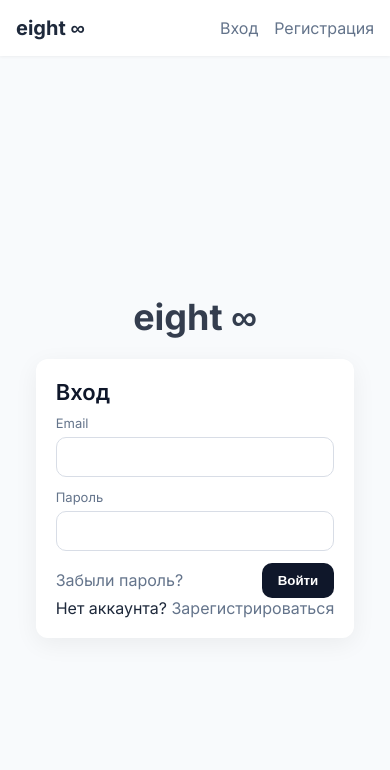
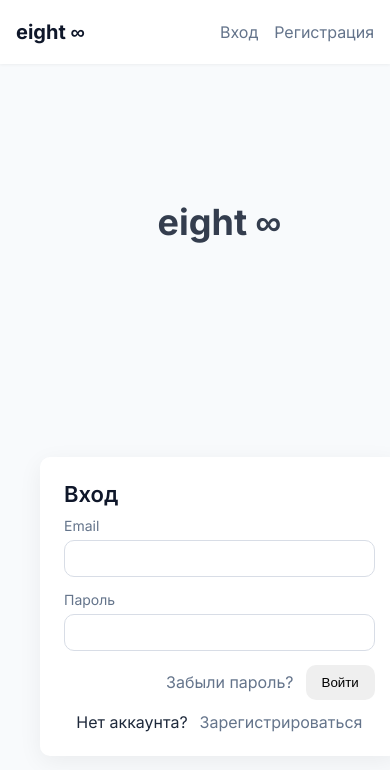
Before and after one commit to Andhmu/eight, a Nuxt app: page / in a window 390 px wide. Shown: the top 770 px of the page. Built offline with nearby package versions, Linux system fonts and the light colour scheme; no server answers.

Commit message:
Initial commit css-phone

```diff
--- a/assets/main.css
+++ b/assets/main.css
@@ -11,3 +11,5 @@
 @import './styles/pages.css';
 
 @import './styles/toast.css';
+
+@import './styles/auth.css';   /* <-- добавили */
--- /dev/null
+++ b/assets/styles/auth.css
@@ -0,0 +1,41 @@
+/* Центрирование и отсутствие лишнего скролла */
+
+.auth {
+
+  min-height: calc(100svh - var(--header-h));
+
+  display: grid;
+
+  place-content: center;
+
+  padding: 16px;
+
+  overflow: hidden; /* убираем паразитный скролл на мобилках */
+
+}
+
+
+
+/* Единая ширина карточек авторизации/регистрации/восстановления */
+
+.card--auth {
+
+  width: 100%;
+
+  /* фиксируем одинаковую ширину и пробиваем любые более узкие переопределения */
+
+  max-width: 420px !important;
+
+  margin-inline: auto;
+
+}
+
+
+
+/* На очень маленьких экранах оставляем комфортные поля */
+
+@media (max-width: 480px) {
+
+  .card--auth { max-width: 92vw !important; }
+
+}
--- a/assets/styles/base.css
+++ b/assets/styles/base.css
@@ -1,65 +1,53 @@
-:root{
+:root {
 
-  --color-primary:#0f172a;
+  --color-primary: #0f172a;
 
-  --color-accent:#3b82f6;
+  --color-accent: #3b82f6;
 
-  --color-text:#1e293b;
+  --color-text: #1e293b;
 
-  --color-muted:#64748b;
+  --color-muted: #64748b;
 
-  --color-bg:#f8fafc;
+  --color-bg: #f8fafc;
 
-  --radius:10px;
+  --radius: 10px;
 
-
-
-  --header-h:64px;
+  --header-h: 64px; /* высота шапки */
 
 }
 
 
 
-*{ box-sizing:border-box; }
+html,
 
-html,body{ height:100%; }
+body {
 
-html,body{ overflow-x:hidden; }          /* убираем горизонтальный скролл */
+  height: 100%;
 
-
-
-body{
-
-  font-family:'Inter', system-ui, sans-serif;
-
-  font-size:16px;
-
-  color:var(--color-text);
-
-  background:var(--color-bg);
-
-  margin:0;
-
-
-
-  -webkit-font-smoothing:antialiased;
-
-  -moz-osx-font-smoothing:grayscale;
-
-  -webkit-text-size-adjust:100%;
-
-  text-rendering:optimizeLegibility;
-
-  -webkit-tap-highlight-color:transparent;
+  overflow-x: hidden; /* убираем горизонтальный скролл */
 
 }
 
 
 
-/* мобайл */
+body {
 
-@media (max-width:640px){
+  font-family: 'Inter', system-ui, sans-serif;
 
-  :root{ --header-h:56px; }
+  font-size: 16px;
+
+  color: var(--color-text);
+
+  background: var(--color-bg);
+
+  margin: 0;
 
 }
+
+
+
+* {
+
+  box-sizing: border-box;
+
+}
--- a/assets/styles/buttons.css
+++ b/assets/styles/buttons.css
@@ -1,15 +1,49 @@
-.btn{
+.btn {
 
-  display:inline-block; padding:10px 16px; border-radius:var(--radius); border:none;
+  display: inline-block;
 
-  cursor:pointer; font-weight:600; text-decoration:none; text-align:center;
+  padding: 10px 16px;
 
-  transition:background .2s ease, color .2s ease, opacity .2s;
+  border-radius: var(--radius);
+
+  border: none;
+
+  cursor: pointer;
+
+  font-weight: 500;
+
+  text-decoration: none;
+
+  text-align: center;
+
+  transition: background 0.2s ease, color 0.2s ease, opacity 0.2s;
 
 }
 
-.btn--primary{ background:var(--color-primary); color:#fff; }
 
-.btn--light{ background:#e7f0fd; color:var(--color-primary); }
 
-.btn:hover{ opacity:.9; }
+.btn-primary {
+
+  background: var(--color-primary);
+
+  color: #fff;
+
+}
+
+
+
+.btn-light {
+
+  background: #e7f0fd;
+
+  color: var(--color-primary);
+
+}
+
+
+
+.btn:hover {
+
+  opacity: 0.9;
+
+}
--- a/assets/styles/forms.css
+++ b/assets/styles/forms.css
@@ -1,53 +1,85 @@
-.form{ display:grid; gap:12px; }         /* компактнее */
+.form {
 
-.field{ display:grid; gap:6px; }
+  display: grid;
 
-label{ font-size:13px; color:var(--color-muted); }
-
-
-
-.input{
-
-  height:42px;                           /* меньше высота на телефоне */
-
-  padding:10px 12px;
-
-  border:1px solid #d8dde6; border-radius:var(--radius);
-
-  outline:none; background:#fff;
-
-  transition:border-color .2s, box-shadow .2s;
-
-}
-
-.input:focus{
-
-  border-color:var(--color-accent);
-
-  box-shadow:0 0 0 3px rgba(59,130,246,.12);
+  gap: 14px;
 
 }
 
 
 
-.actions{
+.field {
 
-  display:flex; gap:12px; align-items:center;
+  display: grid;
 
-  justify-content:space-between;         /* симметрия слева/справа */
-
-  flex-wrap:wrap;
+  gap: 6px;
 
 }
 
 
 
-/* на очень узких — всё ровно и без переполнений */
+label {
 
-@media (max-width:420px){
+  font-size: 14px;
 
-  .actions{ gap:10px; }
-
-  .input{ height:40px; }
+  color: var(--color-muted);
 
 }
+
+
+
+.input {
+
+  padding: 10px 12px;
+
+  border: 1px solid #d8dde6;
+
+  border-radius: var(--radius);
+
+  outline: none;
+
+  background: #fff;
+
+  transition: border-color 0.2s;
+
+  width: 100%;
+
+}
+
+
+
+.input:focus {
+
+  border-color: var(--color-accent);
+
+}
+
+
+
+.actions {
+
+  display: flex;
+
+  gap: 12px;
+
+  justify-content: flex-end;
+
+  align-items: center;
+
+}
+
+
+
+.below {
+
+  margin-top: 12px;
+
+  display: flex;
+
+  gap: 12px;
+
+  flex-wrap: wrap;
+
+  justify-content: center;
+
+}
--- a/assets/styles/layout.css
+++ b/assets/styles/layout.css
@@ -1,49 +1,125 @@
-.header{
-  height:var(--header-h);
-  display:flex; align-items:center; justify-content:space-between;
-  padding:0 16px;
-  background:#fff;
-  box-shadow:0 1px 3px rgba(0,0,0,.05);
+.header {
+
+  height: var(--header-h);
+
+  display: flex;
+
+  align-items: center;
+
+  justify-content: space-between;
+
+  padding: 0 16px;
+
+  background: #fff;
+
+  box-shadow: 0 1px 3px rgba(0, 0, 0, 0.05);
+
 }
 
-.brand{ font-weight:700; font-size:20px; text-decoration:none; color:var(--color-text); }
-.nav{ display:flex; gap:16px; }
-.link{ color:var(--color-muted); text-decoration:none; transition:color .2s; }
-.link:hover{ color:var(--color-primary); }
 
-.page{ padding:16px; }
 
-/* Центрирование и устранение скролла */
-.stack{
-  min-height:calc(100svh - var(--header-h));
-  display:grid;
-  place-content:center;
-  gap:20px;
-  padding:16px;
+.brand {
+
+  font-weight: 700;
+
+  font-size: 20px;
+
+  text-decoration: none;
+
+  color: var(--color-primary);
+
 }
 
-/* Карточка */
-.card{
-  width:100%;
-  max-width:420px;       /* одинаковая ширина для всех форм */
-  margin-inline:auto;
-  background:#fff;
-  border-radius:var(--radius);
-  box-shadow:0 6px 24px rgba(0,0,0,.06);
-  padding:24px;
+
+
+.nav {
+
+  display: flex;
+
+  gap: 16px;
+
 }
 
-/* Лёгкая адаптивность */
-@media (max-width:640px){
-  .card{
-    max-width:400px;     /* чуть шире, чем раньше */
-    padding:20px;
-    border-radius:12px;
+
+
+.link {
+
+  color: var(--color-muted);
+
+  text-decoration: none;
+
+  transition: color 0.2s;
+
+}
+
+
+
+.link:hover {
+
+  color: var(--color-primary);
+
+}
+
+
+
+.page {
+
+  /* 100dvh предотвращает скачки высоты на iOS */
+
+  min-height: calc(100dvh - var(--header-h));
+
+  padding: 24px;
+
+}
+
+
+
+.stack {
+
+  min-height: calc(100dvh - var(--header-h));
+
+  display: grid;
+
+  place-items: center;
+
+  gap: 20px;
+
+  padding: clamp(16px, 4vw, 24px); /* адаптивные отступы */
+
+}
+
+
+
+/* Универсальная карточка для всех auth-страниц */
+
+.card {
+
+  width: min(480px, 92vw);
+
+  background: #fff;
+
+  border-radius: var(--radius);
+
+  box-shadow: 0 6px 24px rgba(0, 0, 0, 0.06);
+
+  padding: 24px;
+
+  margin-inline: auto;
+
+}
+
+
+
+/* Мобильная корректировка */
+
+@media (max-width: 380px) {
+
+  .card {
+
+    width: min(440px, 94vw);
+
+    padding: 20px;
+
   }
+
 }
-@media (max-width:480px){
-  .card{ max-width:380px; }
-}
-@media (max-width:360px){
-  .card{ max-width:340px; }
-}
--- a/pages/forgot.vue
+++ b/pages/forgot.vue
@@ -2,7 +2,7 @@
 
   <div class="stack">
 
-    <div class="card" style="min-width:360px; position: relative;">
+    <div class="card">
 
 
 
--- a/pages/reset.vue
+++ b/pages/reset.vue
@@ -1,7 +1,7 @@
 <!-- pages/reset.vue -->
 <template>
   <div class="stack">
-    <div class="card" style="min-width:360px">
+    <div class="card">
       <template v-if="stage === 'checking'">
         <h2>Сброс пароля</h2>
         <p>Проверяем ссылку…</p>
@@ -12,7 +12,7 @@
         <form class="form" @submit.prevent="save">
           <div class="field">
             <label>Пароль</label>
-            <input v-model="password" type="password" class="input" required minlength="6" />
+            <input v-model="password" type="password" clFass="input" required minlength="6" />
           </div>
           <div class="actions" style="justify-content:flex-end">
             <button class="btn btn--primary" type="submit" :disabled="loading">Сохранить</button>
```
